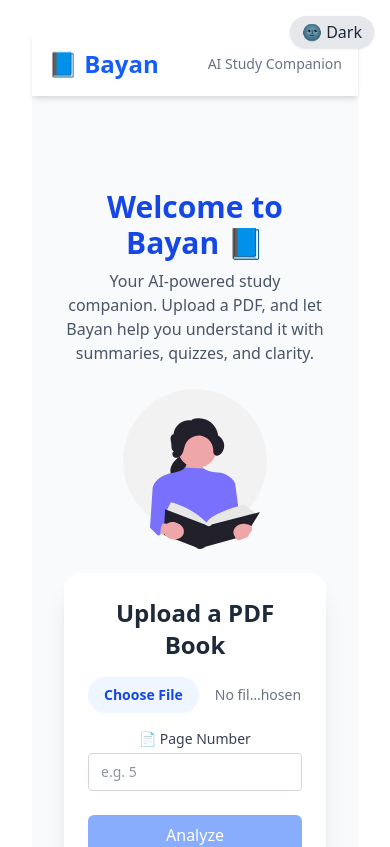
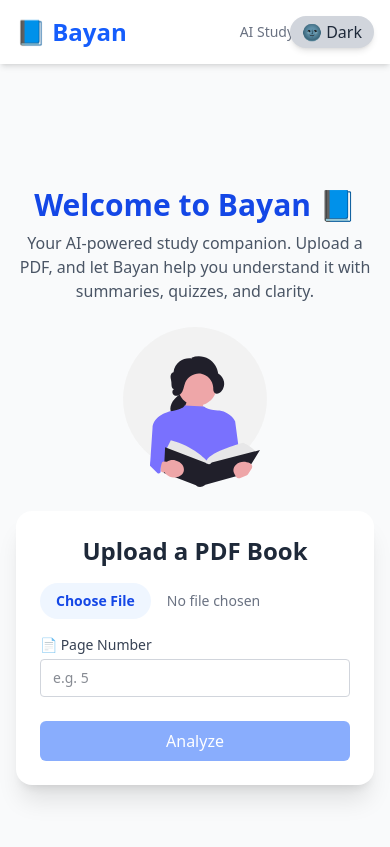
Before and after one commit to mhmadallan/bayan-frontend, a React (Vite) app: page / in a window 390 px wide. Shown: the top 847 px of the page. Built offline with nearby package versions, Linux system fonts and the light colour scheme.

Commit message:
added a fully functional dark mode style

```diff
--- a/src/App.tsx
+++ b/src/App.tsx
@@ -1,17 +1,31 @@
-import React from 'react'
+import { useState } from 'react'
+import FileUpload from './components/FileUpload'
+import { ToastContainer } from 'react-toastify'
+import 'react-toastify/dist/ReactToastify.css'
 import Header from './components/Header'
-import FileUpload from './components/FileUpload'
 import Footer from './components/Footer'
-import './App.css'
 
-const App = () => {
+function App() {
+  const [darkMode, setDarkMode] = useState(false)
+//
+  const toggleDarkMode = () => {
+    setDarkMode(!darkMode)
+  }
+
   return (
-    <div className="min-h-screen bg-gray-50">
-      <Header />
-      <main className="max-w-3xl mx-auto p-4">
-        <FileUpload />
-      </main>
-      <Footer />
+    <div className={`${darkMode ? 'bg-gray-900 text-white' : 'bg-gray-50 text-gray-900'} min-h-screen transition-colors duration-500`}>
+      <ToastContainer />
+
+
+      <button
+        onClick={toggleDarkMode}
+        className="fixed top-4 right-4 bg-gray-300 dark:bg-gray-700 text-gray-800 dark:text-white px-3 py-1 rounded-full shadow-md transition"
+      >
+        {darkMode ? '🌞 Light' : '🌚 Dark'}
+      </button>
+      <Header darkMode={darkMode}/>
+      <FileUpload darkMode={darkMode} />
+      <Footer darkMode={darkMode} />
     </div>
   )
 }
--- a/src/components/FileUpload.tsx
+++ b/src/components/FileUpload.tsx
@@ -7,7 +7,11 @@ import { toast, ToastContainer } from 'react-toastify'
 import 'react-toastify/dist/ReactToastify.css'
 
 
-const FileUpload = () => {
+type Props = {
+  darkMode: boolean
+}
+
+const FileUpload = ({ darkMode }: Props) => {
   const [file, setFile] = useState<File | null>(null)
   const [loading, setLoading] = useState(false)
   const [summary, setSummary] = useState<string | null>(null)
@@ -26,20 +30,7 @@ const FileUpload = () => {
   const [quizRecords, setQuizRecords] = useState<
     { question: string; answer: string; feedback: string }[]
   >([])
-  const [darkMode, setDarkMode] = useState(false)
 
-
-  const toggleDarkMode = () => {
-    setDarkMode((prev) => {
-      const newMode = !prev;
-      if (newMode) {
-        document.documentElement.classList.add('dark');
-      } else {
-        document.documentElement.classList.remove('dark');
-      }
-      return newMode;
-    });
-  };
 
   const handleFileChange = (e: React.ChangeEvent<HTMLInputElement>) => {
     const selectedFile = e.target.files?.[0]
@@ -56,7 +47,7 @@ const FileUpload = () => {
 
   const handleAnalyze = async () => {
     if (!file || !pageNumber) {
-      // Check if file or page number is not selected
+      // Check if file or page number is not selected -
       alert('Please select a file and page number.')
       return
     }
@@ -111,7 +102,7 @@ const FileUpload = () => {
 
 
   return (
-      <div className={`${darkMode ? 'bg-gray-800 text-white' : 'bg-gray-50 text-gray-800'} flex flex-col justify-center items-center min-h-screen px-4 transition-colors duration-500`}>
+      <div className={` flex flex-col justify-center items-center min-h-screen px-4 transition-colors duration-500`}>
 
 
       <ToastContainer
@@ -122,12 +113,7 @@ const FileUpload = () => {
         closeOnClick
         pauseOnHover
       />
-      <button
-        onClick={toggleDarkMode}
-        className="fixed top-4 right-4 bg-gray-200 dark:bg-gray-700 text-gray-800 dark:text-gray-100 px-3 py-1 rounded-full shadow transition"
-      >
-        {darkMode ? '🌞 Light' : '🌚 Dark'}
-      </button>
+
 
 
       {/* 👋 Hero Section */}
@@ -135,7 +121,7 @@ const FileUpload = () => {
         <h1 className="text-3xl md:text-4xl font-bold text-blue-700 mb-2">
           Welcome to Bayan 📘
         </h1>
-        <p className="text-gray-600 text-base md:text-lg">
+        <p className= {`${darkMode ? 'text-gray-400' : 'text-gray-600'} text-base md:text-lg`}>
           Your AI-powered study companion. Upload a PDF, and let Bayan help you understand it with summaries, quizzes, and clarity.
         </p>
       </div>
--- a/src/components/Footer.tsx
+++ b/src/components/Footer.tsx
@@ -1,10 +1,14 @@
 import React from 'react'
 
-const Footer = () => {
+type Props = {
+  darkMode: boolean
+}
+
+const Footer = ({ darkMode }: Props) => {
   return (
-    <footer className="mt-12 py-6 border-t text-center text-sm text-gray-500">
+    <footer className={`${darkMode ? 'bg-gray-900 text-gray-400' : 'border-t text-gray-500'} mt-12 py-6 text-center text-sm transition-colors duration-500`}>
       <p>
-        Made with 💙 by <span className="font-medium text-blue-700">Bayan</span> · © {new Date().getFullYear()}
+        Made with 💙 by <span className={`${darkMode ? 'text-blue-300' : 'text-blue-700'} font-medium`}>Bayan</span> · © {new Date().getFullYear()}
       </p>
       <p className="mt-1">
         AI-powered learning — Simplifying knowledge one page at a time.
--- a/src/components/Header.tsx
+++ b/src/components/Header.tsx
@@ -1,11 +1,19 @@
 import React from 'react'
 
-const Header = () => {
+type Props = {
+  darkMode: boolean
+}
+
+const Header = ({ darkMode }: Props) => {
   return (
-    <header className="bg-white shadow-md">
+    <header className={`${darkMode ? 'bg-gray-700' : 'bg-white'} shadow-md transition-colors duration-500`}>
       <div className="max-w-3xl mx-auto px-4 py-4 flex items-center justify-between">
-        <h1 className="text-2xl font-bold text-blue-600">📘 Bayan</h1>
-        <span className="text-sm text-gray-500">AI Study Companion</span>
+        <h1 className={`${darkMode ? 'text-blue-300' : 'text-blue-600'} text-2xl font-bold`}>
+          📘 Bayan
+        </h1>
+        <span className={`${darkMode ? 'text-gray-400' : 'text-gray-500'} text-sm`}>
+          AI Study Companion
+        </span>
       </div>
     </header>
   )
```
